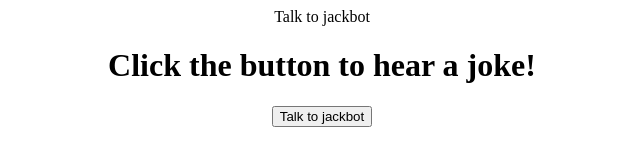
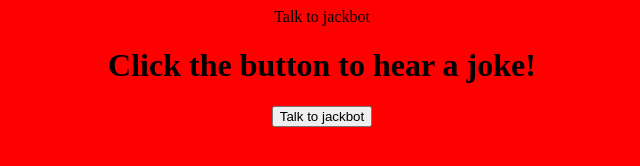
Before and after one commit to corbenboyd/corben-boyd, a plain HTML site: page Jokbot.html in a window 1280 px wide. Shown: the whole page, without its empty margins (318-958 px from the left). Drawn offline with Linux system fonts and the light colour scheme.

Commit message:
Update Jokbot.html

```diff
--- a/Jokbot.html
+++ b/Jokbot.html
@@ -5,6 +5,7 @@
   <meta http-equiv="X-UA-Compatible" content="IE=edge">
   <meta name="viewport" content="width=device-width, initial-scale=1.0">
   <title>Document</title>
+   <link rel="stylesheet" href="Jokebot.css">
 </head>
 
 
```
